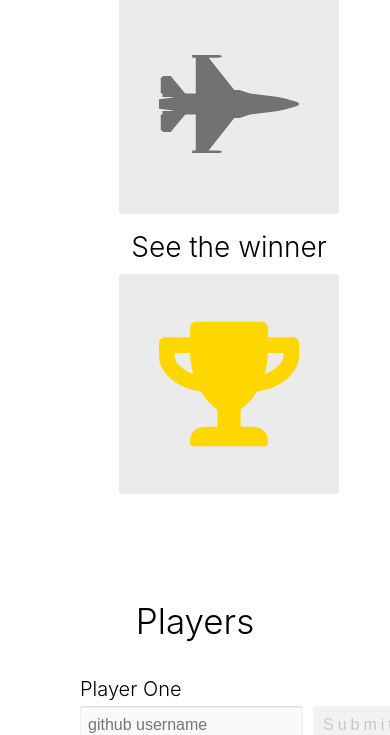
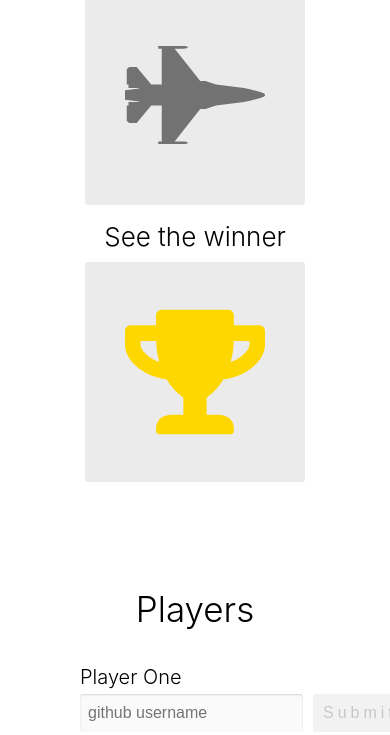
Before and after one commit to jeltehomminga/github-battle, a React app: page /battle in a window 390 px wide. Shown: the part 639-1374 px from the top of the page. Built offline with nearby package versions, Linux system fonts and the light colour scheme.

Commit message:
tweak css responsiveness

```diff
--- a/app/index.css
+++ b/app/index.css
@@ -76,7 +76,7 @@ li {
 }
 
 .header-sm {
-    font-size: 28px;
+    font-size: 26px;
     font-weight: 300;
     margin: 10px;
 }
@@ -159,7 +159,7 @@ li {
 
 .battle-instructions li {
     flex: 1;
-    min-width: 300px;
+    min-width: 220px;
 }
 
 .battle-instructions svg {
```
